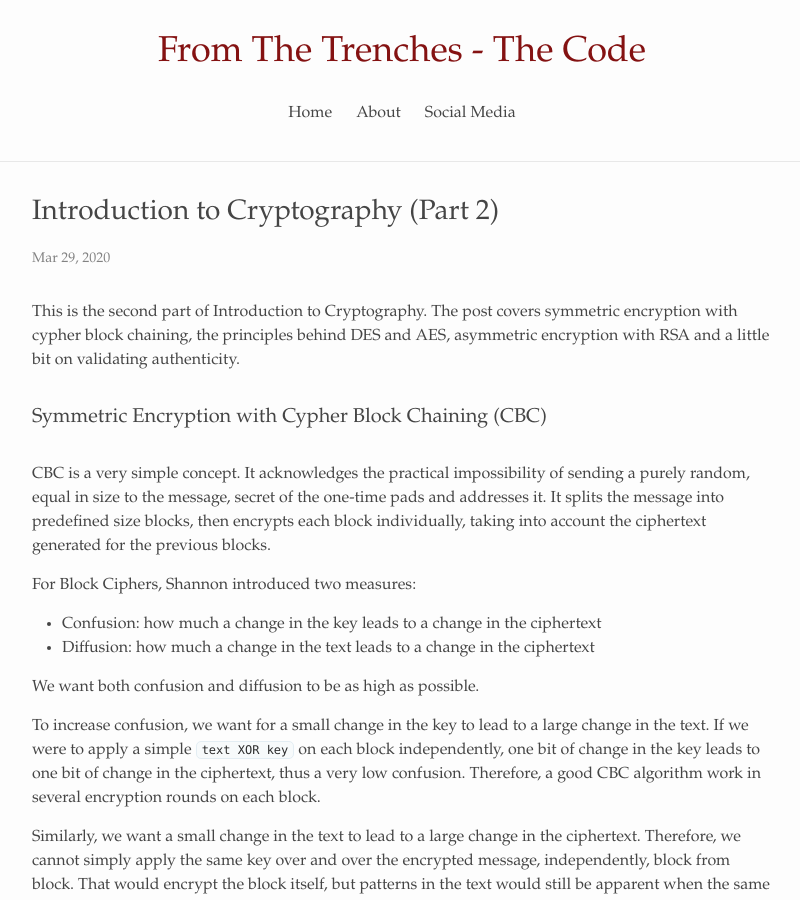
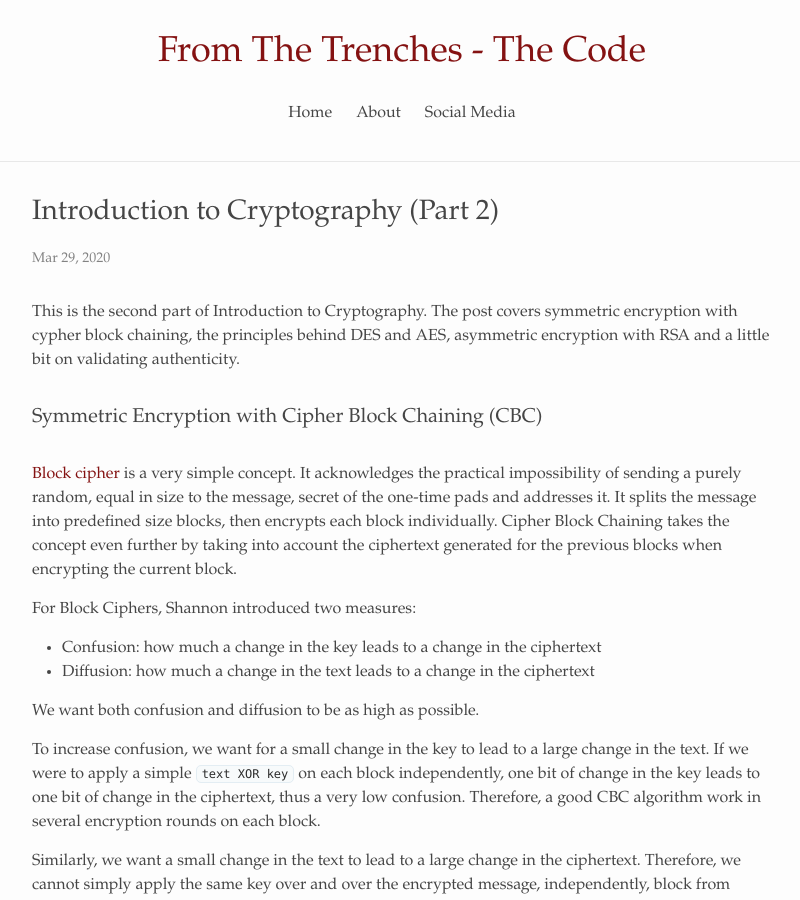
Before and after one commit to alexandrugris/my-jekyll-tech-blog, a Jekyll site: the page built from MyBlog/_posts/2020-03-29-intro-cryptography 2.markdown, in a window 1280 px wide and 900 px high. Shown: the whole window, without its empty margins (238-1038 px from the left). Built offline with Jekyll 4.4.1, drawn with Linux system fonts in a browser that asks for light colours.

Commit message:
started crypto 3

````diff
--- a/MyBlog/_posts/2020-03-29-intro-cryptography 2.markdown
+++ b/MyBlog/_posts/2020-03-29-intro-cryptography 2.markdown
@@ -6,9 +6,9 @@ categories: cryptography
 ---
 This is the second part of Introduction to Cryptography. The post covers symmetric encryption with cypher block chaining, the principles behind DES and AES, asymmetric encryption with RSA and a little bit on validating authenticity.
 
-### Symmetric Encryption with Cypher Block Chaining (CBC)
+### Symmetric Encryption with Cipher Block Chaining (CBC)
 
-CBC is a very simple concept. It acknowledges the practical impossibility of sending a purely random, equal in size to the message, secret of the one-time pads and addresses it. It splits the message into predefined size blocks, then encrypts each block individually, taking into account the ciphertext generated for the previous blocks.
+[Block cipher](https://en.wikipedia.org/wiki/Block_cipher_mode_of_operation) is a very simple concept. It acknowledges the practical impossibility of sending a purely random, equal in size to the message, secret of the one-time pads and addresses it. It splits the message into predefined size blocks, then encrypts each block individually. Cipher Block Chaining takes the concept even further by taking into account the ciphertext generated for the previous blocks when encrypting the current block.
 
 For Block Ciphers, Shannon introduced two measures:
 
@@ -25,62 +25,53 @@ Similarly, we want a small change in the text to lead to a large change in the c
 Below is a very basic implementation of this concept, with a single XOR round and with block chaining.
 
 ```java
-    private static byte[] initVector(int blockSize){
-        byte[] initVector = new byte[blockSize];
-        (new Random (42)).nextBytes (initVector); // given key
-        return initVector;
+private static byte[] initVector(int blockSize){
+    byte[] initVector = new byte[blockSize];
+    (new Random (42)).nextBytes (initVector); // given key
+    return initVector;
+}
+
+private static byte[] encryptDecryptCBC(byte[] msg, byte[]key, boolean encrypt){
+    int blockSize  = key.length;
+    byte[] initVector = initVector (blockSize);
+    // for each block the encryption should be done as a series of rounds,
+    // but we are going to use a single XOR round for this example
+    byte[] currentBlock = new byte[blockSize];
+    for (int i = 0, j = 0; i<msg.length; i++){
+        // one simple XOR round and diffusion with previous block
+        byte v = (byte) (msg[i] ^ key[j] ^ initVector[j]);
+        currentBlock[j] = encrypt? v : msg[i];
+        msg[i] = v;
+        if (++j == blockSize){
+            initVector = currentBlock;
+            currentBlock = new byte[blockSize];
+            j = 0;
+        }
     }
+    return msg;
+}
 
-    private static byte[] encryptDecryptCBC(byte[] msg, byte[]key, boolean encrypt){
-        int blockSize  = key.length;
-        byte[] initVector = initVector (blockSize);
+private static byte[] encryptCBC(String s, String password){
+    byte[] msg = s.getBytes (StandardCharsets.US_ASCII);
+    byte[] key = password.getBytes (StandardCharsets.US_ASCII);
+    return encryptDecryptCBC (msg, key, true);
+}
 
-        // for each block the encryption should be done as a series of rounds,
-        // but we are going to use a single XOR round for this example
-        byte[] currentBlock = new byte[blockSize];
-        for (int i = 0, j = 0; i<msg.length; i++){
+private static String decryptCBC(byte[] msg, String password){
+    byte[] key = password.getBytes (StandardCharsets.US_ASCII);
+    return new String(encryptDecryptCBC (msg, key, false));
+}
 
-            // one simple XOR round and diffusion with previous block
-            byte v = (byte) (msg[i] ^ key[j] ^ initVector[j]);
-            currentBlock[j] = encrypt? v : msg[i];
-            msg[i] = v;
-
-            if (++j == blockSize){
-                initVector = currentBlock;
-                currentBlock = new byte[blockSize];
-                j = 0;
-            }
-        }
-        return msg;
-    }
-
-    private static byte[] encryptCBC(String s, String password){
-
-        byte[] msg = s.getBytes (StandardCharsets.US_ASCII);
-        byte[] key = password.getBytes (StandardCharsets.US_ASCII);
-
-        return encryptDecryptCBC (msg, key, true);
-    }
-
-    private static String decryptCBC(byte[] msg, String password){
-
-        byte[] key = password.getBytes (StandardCharsets.US_ASCII);
-        return new String(encryptDecryptCBC (msg, key, false));
-    }
-
-    /***
-     * Here it starts
-     */
-    public static void test_CypherBlockChaining() throws Exception {
-
-        String myMsg = "This is a message which is long";
-
-        byte[] msg = encryptCBC (myMsg, "Hello World");
-        String ret = decryptCBC (msg, "Hello World");
-
-        if(!ret.equals (myMsg))
-            throw new Exception ("Wrong Algorithm");
-    }
+/***
+ * Here it starts
+ */
+public static void test_CypherBlockChaining() throws Exception {
+    String myMsg = "This is a message which is long";
+    byte[] msg = encryptCBC (myMsg, "Hello World");
+    String ret = decryptCBC (msg, "Hello World");
+    if(!ret.equals (myMsg))
+        throw new Exception ("Wrong Algorithm");
+}
 ```
 
 One of the early implementations was `DES`, currently considered obsolete due to the short key length. A newer one is `AES`, which is run with keys 128, 192 or 256 bits. `AES` runs on blocks of 16 bytes and applies a series of rounds to to confuse the key, including operations like shifting rows, mixing rows, XOR-ing, side lookups. `AES-256` is considered strong enough to encrypt government secrets.
@@ -118,59 +109,48 @@ But how do we get the encrypting/decrypting exponent pairs and the modulo? The m
 Let's do just that:
 
 ```java
-    private static int encryptMessage(int msg, int encryptingExponent, int modulo) throws Exception {
-        // if msg == modulo, exponentiation returns 0 => message is compromised
-        // from there on, it loops again through the same values => impossible to construct the msg
-        if(msg >= modulo)
-            throw new Exception ("Cannot encrypt messages larger than modulo");
+private static int encryptMessage(int msg, int encryptingExponent, int modulo) throws Exception {
+    // if msg == modulo, exponentiation returns 0 => message is compromised
+    // from there on, it loops again through the same values => impossible to construct the msg
+    if(msg >= modulo)
+        throw new Exception ("Cannot encrypt messages larger than modulo");
+    return Actor.powModulo (msg, encryptingExponent, modulo);
+}
 
-        return Actor.powModulo (msg, encryptingExponent, modulo);
+private static int decryptMessage(int encryptedMessage, int decryptingExponent, int modulo){
+    return Actor.powModulo (encryptedMessage, decryptingExponent, modulo);
+}
+
+private static int getDecryptingExponent(int e, int p, int q) throws Exception {
+
+    // here we search blindly for this k,
+    // a better algorithm can be found in wikipedia
+    // (RSA and Extended Euclidean Algorithm)
+    int f = (p - 1) * (q - 1);
+    for (int k = 1; k < 100; k++) {
+        int fk_plus_1 = f * k + 1;
+        int d = fk_plus_1 / e;
+        if (d * e == fk_plus_1)
+            return d; // return only integer divisors
     }
+    throw new Exception ("Cannot find inverse exponent");
+}
 
-    private static int decryptMessage(int encryptedMessage, int decryptingExponent, int modulo){
-        return Actor.powModulo (encryptedMessage, decryptingExponent, modulo);
-    }
-
-    private static int getDecryptingExponent(int e, int p, int q) throws Exception {
-
-        // here we search blindly for this k,
-        // a better algorithm can be found in wikipedia
-        // (RSA and Extended Euclidean Algorithm)
-
-        int f = (p - 1) * (q - 1);
-
-        for (int k = 1; k < 100; k++) {
-            int fk_plus_1 = f * k + 1;
-            int d = fk_plus_1 / e;
-            if (d * e == fk_plus_1)
-                return d; // return only integer divisors
-        }
-
-        throw new Exception ("Cannot find inverse exponent");
-    }
-
-    public static void test_asymmetricEncryption() throws Exception{
-
-        int msg = 10;   // [SECRET] my secret message
-
-        int p = 17;     // factor of modulo, large prime - [SECRET]
-        int q = 19;     // factor of modulo, large prime - [SECRET]
-        int modulo = p * q; // msg should be less than modulo for encryption to work [PUBLIC]
-
-        int encryptingExponent = 13; // my public key [PUBLIC]
-
-        // my private key [SECRET]
-        int decryptingExponent = getDecryptingExponent(encryptingExponent, p, q); /
-
-        // [PUBLIC]
-        int encryptedMsg = encryptMessage (msg, encryptingExponent, modulo);
-
-        // [SECRET]
-        int decryptedMsg = decryptMessage(encryptedMsg, decryptingExponent, modulo);
-
-        if (msg != decryptedMsg)
-            throw new Exception ("Error decrypting the message");
-    }
+public static void test_asymmetricEncryption() throws Exception{
+    int msg = 10;   // [SECRET] my secret message
+    int p = 17;     // factor of modulo, large prime - [SECRET]
+    int q = 19;     // factor of modulo, large prime - [SECRET]
+    int modulo = p * q; // msg should be less than modulo for encryption to work [PUBLIC]
+    int encryptingExponent = 13; // my public key [PUBLIC]
+    // my private key [SECRET]
+    int decryptingExponent = getDecryptingExponent(encryptingExponent, p, q); /
+    // [PUBLIC]
+    int encryptedMsg = encryptMessage (msg, encryptingExponent, modulo);
+    // [SECRET]
+    int decryptedMsg = decryptMessage(encryptedMsg, decryptingExponent, modulo);
+    if (msg != decryptedMsg)
+        throw new Exception ("Error decrypting the message");
+}
 ```
 
 ![Running the code above]({{site.url}}/assets/crypto2_2.png)
````
Also changed, not shown: MyBlog/_posts/2020-04-04-intro-cryptography 3.markdown (added, +178 -0 lines), MyBlog/assets/crypto3_1.png (added).
